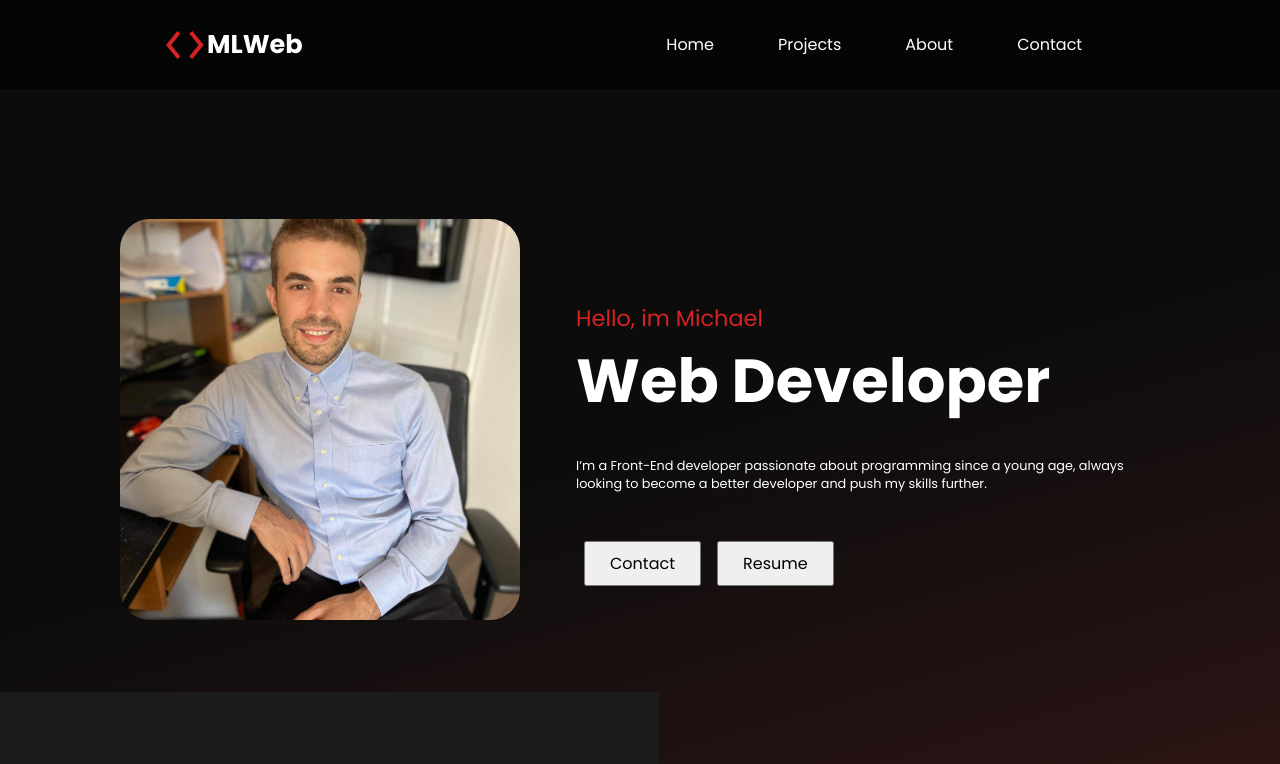
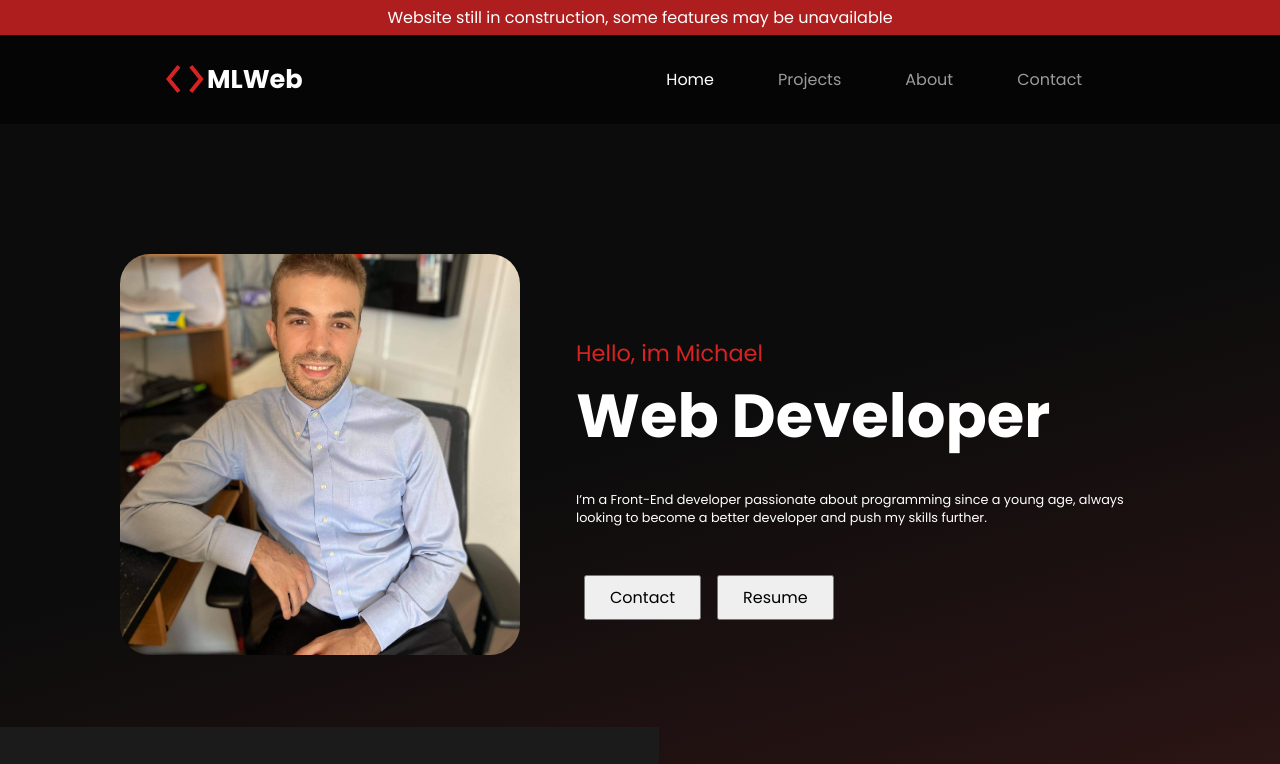
Before and after one commit to mlcoding111/Modern-Portfolio, a React (Create React App) app: page / in a window 1280 px wide. Shown: the top 764 px of the page. Built offline with nearby package versions, Linux system fonts and the light colour scheme.

Commit message:
Added TopMesage component to display important message. Disabled Nav li items that is not yet implemented

```diff
--- a/src/App.js
+++ b/src/App.js
@@ -7,14 +7,14 @@ import {
 } from "react-router-dom";
 
 import ScrollTop from "./containers/ScrollTop";
-
 import Home from "./containers/Home";
 import Navigation from './containers/Navigation'
 import Project from './containers/ProjectDetail'
 import Footer from './containers/Footer'
-
 import ScrollIndicator from "./components/ScrollIndicator";
 import Overlay from "./components/Overlay";
+
+import TopMessage from "./components/TopMessage";
 
 import { AnimatePresence } from "framer-motion";
 
@@ -22,6 +22,7 @@ function App() {
   return (
     <BrowserRouter>
     <ScrollTop>
+      <TopMessage />
       <Navigation />
       <ScrollIndicator />
       <Overlay />
--- a/src/Global.css.js
+++ b/src/Global.css.js
@@ -98,5 +98,10 @@ p{
   font-size: clamp(.7rem, 1vw, .9rem);
 }
 
+// Utilities class
+.disabled {
+    pointer-events:none; //This makes it not clickable
+    opacity:0.6;         //This grays it out to look disabled
+}
 
 `
--- /dev/null
+++ b/src/components/TopMessage/index.jsx
@@ -0,0 +1,21 @@
+import React from 'react'
+import styled from 'styled-components'
+
+const TopMessage = () => {
+  return (
+    <Wrap>
+        Website still in construction, some features may be unavailable
+    </Wrap>
+  )
+}
+
+export default TopMessage
+
+export const Wrap = styled.div`
+  position: relative;
+  text-align: center;
+  top: 0px;
+  width: 100%;
+  padding: .3em 0;
+  background: rgba(215, 35, 35, 0.8);
+`
--- a/src/containers/Navigation/index.jsx
+++ b/src/containers/Navigation/index.jsx
@@ -17,9 +17,9 @@ function Navigation() {
        {/* NAV LIST */}
       <PrimaryNav>
         <li onClick={()=> navigate("/")}>Home</li>
-        <li>Projects</li>
-        <li>About</li>
-        <li>Contact</li>
+        <li className="disabled">Projects</li>
+        <li className="disabled">About</li>
+        <li className="disabled">Contact</li>
       </PrimaryNav>
     </NavigationWrap>
   )
```
